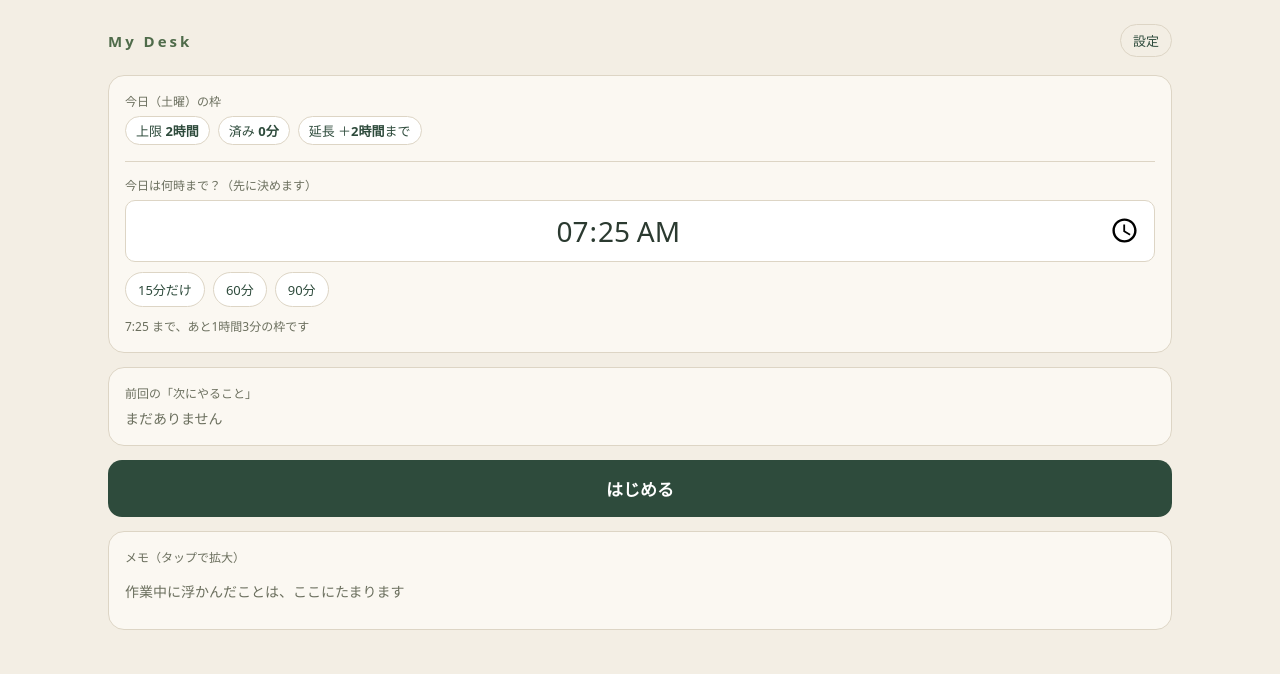
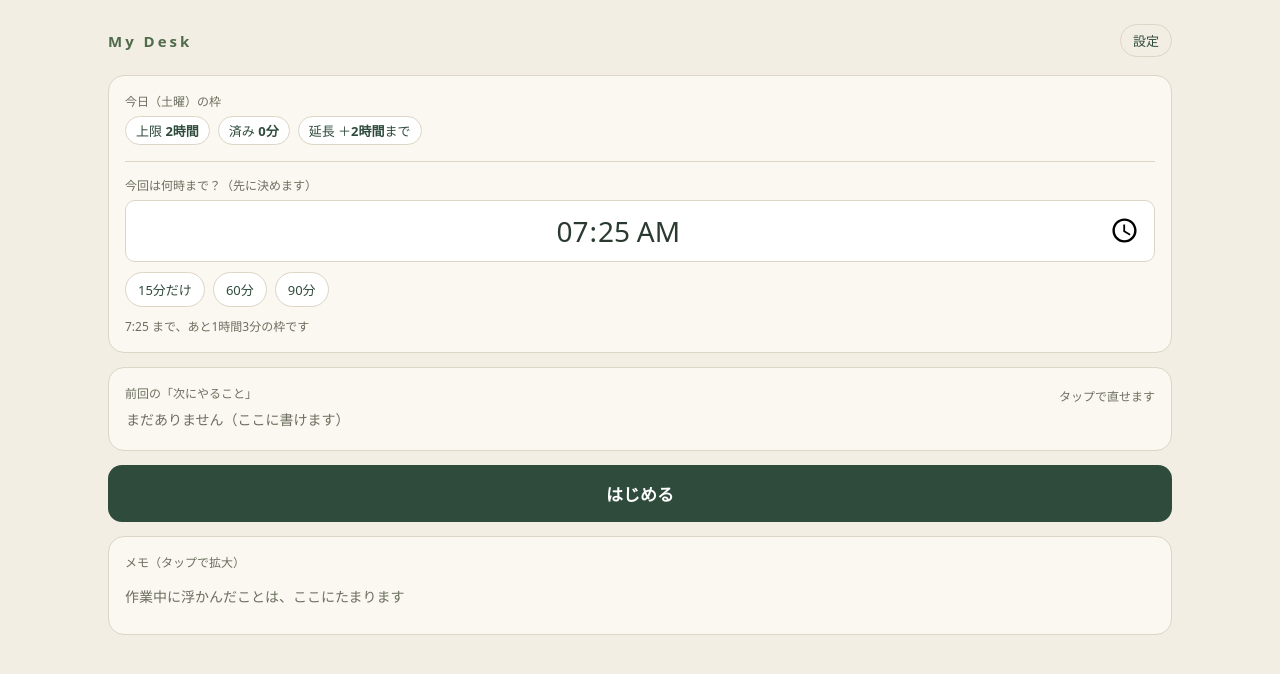
Before and after one commit to susu501035-alt/my-desk, a plain HTML site: page index.html in a window 1280 px wide. Drawn offline with Linux system fonts and the light colour scheme.

Commit message:
Add files via upload

```diff
--- a/index.html
+++ b/index.html
@@ -29,6 +29,10 @@
   .label{font-size:12px;color:var(--sub);margin-bottom:6px}
   .next{font-size:17px;line-height:1.5;color:var(--green)}
   .next.empty{color:var(--sub);font-size:14px}
+  textarea.nextEdit{font-size:17px;line-height:1.5;color:var(--green);border:1px solid transparent;background:transparent;
+    padding:6px 8px;margin:-6px -8px;width:calc(100% + 16px);resize:none;overflow:hidden;border-radius:10px;display:block}
+  textarea.nextEdit:focus{border-color:var(--line);background:#fff;outline:none}
+  textarea.nextEdit::placeholder{color:var(--sub);font-size:14px}
   .row{display:flex;gap:10px;align-items:center}
   .grow{flex:1}
   input[type=time],input[type=text],input[type=number],select,textarea{
@@ -142,7 +146,7 @@
       <div class="today" id="todayStat"></div>
       <div class="note hidden" id="offNote"></div>
       <div id="endCard" style="margin-top:16px;padding-top:14px;border-top:1px solid var(--line)">
-      <div class="label">今日は何時まで？（先に決めます）</div>
+      <div class="label">今回は何時まで？（先に決めます）</div>
       <input type="time" id="endTime">
       <div class="chips">
         <button class="chip" data-add="15">15分だけ</button>
@@ -155,8 +159,8 @@
     </div>
 
     <div class="card">
-      <div class="label">前回の「次にやること」</div>
-      <div id="nextText" class="next empty">まだありません</div>
+      <div class="row"><div class="label grow" style="margin:0 0 6px">前回の「次にやること」</div><span class="small" id="nextSaved">タップで直せます</span></div>
+      <textarea id="nextText" class="nextEdit" rows="1" maxlength="200" placeholder="まだありません（ここに書けます）"></textarea>
     </div>
 
     <button class="btn main" id="startBtn">はじめる</button>
@@ -487,9 +491,18 @@
     $("memoListHome").innerHTML = list.length ? list.slice(0,30).map(m=>memoHTML(m, memos.indexOf(m))).join("")
       : `<li class="small" style="border:0">作業中に浮かんだことは、ここにたまります</li>`;
   }
+  // トップ画面で「次にやること」を直す（書いたそばから保存）
+  function fitNext(){ const t=$("nextText"); t.style.height="auto"; t.style.height=t.scrollHeight+"px"; }
+  let nextT=0;
+  $("nextText").addEventListener("input", ()=>{
+    fitNext(); clearTimeout(nextT);
+    nextT=setTimeout(()=>{ next=$("nextText").value.trim(); saveAll(); $("nextSaved").textContent="保存しました"; setTimeout(()=>$("nextSaved").textContent="タップで直せます",1500); },500);
+  });
+  $("nextText").addEventListener("blur", ()=>{ clearTimeout(nextT); next=$("nextText").value.trim(); $("nextText").value=next; saveAll(); fitNext(); });
+  $("nextText").addEventListener("keydown", e=>{ if(e.key==="Enter" && !e.isComposing){ e.preventDefault(); e.target.blur(); } });
   function renderHome(){
-    $("nextText").textContent = next || "まだありません";
-    $("nextText").classList.toggle("empty", !next);
+    if(document.activeElement!==$("nextText")) $("nextText").value = next || "";
+    requestAnimationFrame(fitNext);
     if(!$("endTime").value) $("endTime").value = defaultEnd(60);
     updateEndInfo(); renderMemos(); show("home");
   }
--- a/sw.js
+++ b/sw.js
@@ -1,5 +1,5 @@
 // くぎり：オフラインでも開けるようにする（ネット優先、つながらなければ保存分）
-const C = "kugiri-v9";
+const C = "kugiri-v10";
 const FILES = ["./", "index.html", "manifest.webmanifest", "icon-180.png", "icon-192.png", "icon-512.png"];
 self.addEventListener("install", e => { e.waitUntil(caches.open(C).then(c => c.addAll(FILES))); self.skipWaiting(); });
 self.addEventListener("activate", e => { e.waitUntil(caches.keys().then(ks => Promise.all(ks.filter(k => k !== C).map(k => caches.delete(k))))); self.clients.claim(); });
```
